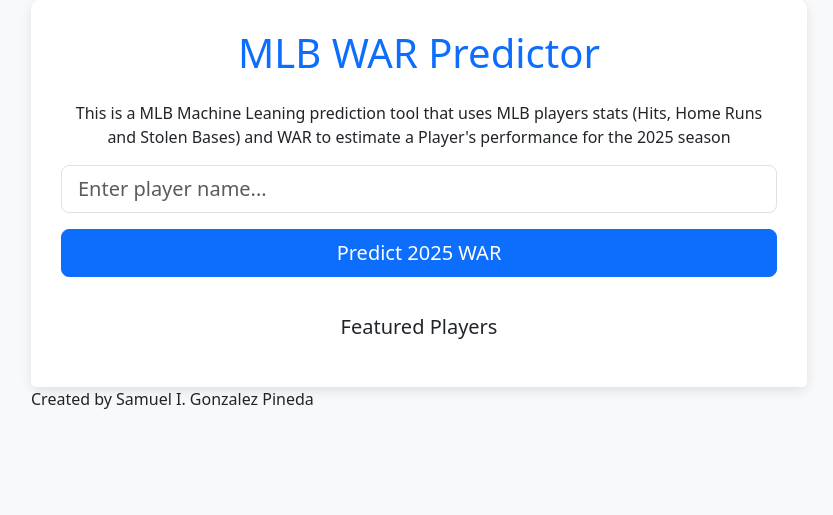
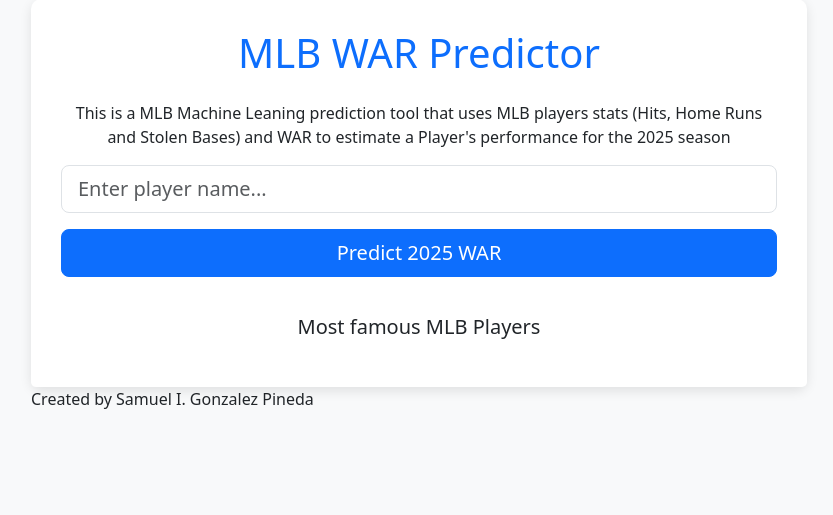
Before and after one commit to SamGon24/WAR_PREDICT, a Flask app: template templates/index.html in a window 1280 px wide. Shown: the part 33-548 px from the top of the page, without its empty margins (221-1054 px from the left). Run offline with Flask 3, Linux system fonts and the light colour scheme; the template is opened without the code that fills it, so the values that code supplies are empty; parts of the project's set-up code (start-up, migrations or seed data) failed here and were passed over.

Commit message:
Added some more significant changed to the UI

```diff
--- a/templates/index.html
+++ b/templates/index.html
@@ -80,7 +80,7 @@
             </div>
 
             <div class="card-footer bg-white border-top-0">
-                <h5 class="text-center mb-3">Featured Players</h5>
+                <h5 class="text-center mb-3">Most famous MLB Players</h5>
                 <div class="suggestions-row">
                     {% for player in suggested_players %}
                     <div class="player-card">
--- a/templates/result.html
+++ b/templates/result.html
@@ -18,6 +18,7 @@
             {% endif %}
 
             <p class="fs-3"> <strong class="text-primary"> WAR: {{ war }}</strong></p>
+            <p>For reference: an average baseball hitter WAR is 2.0</p>
             <a href="/" class="btn btn-secondary mt-3">Try with another player</a>
         </div>
     </div>
```
